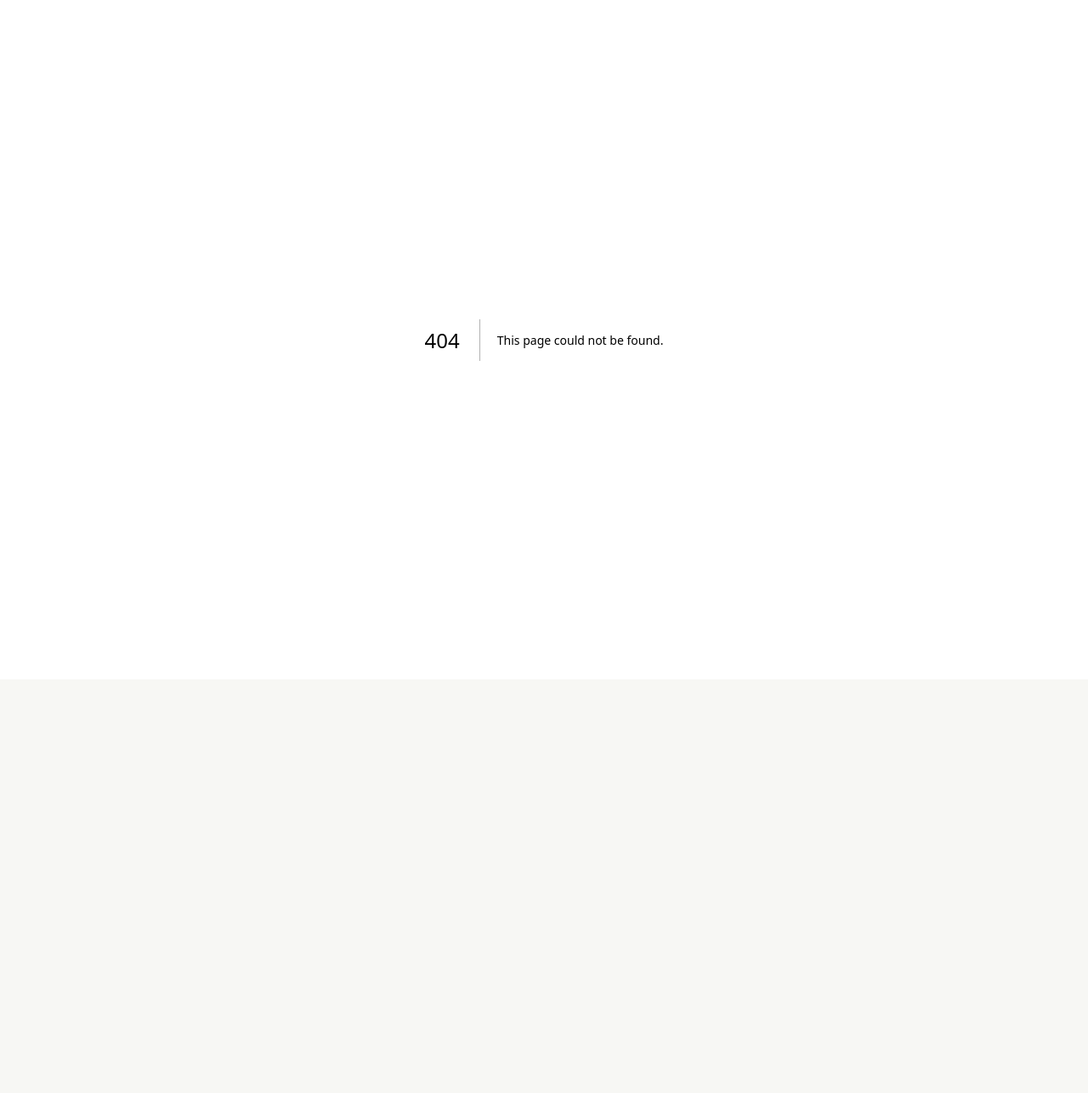
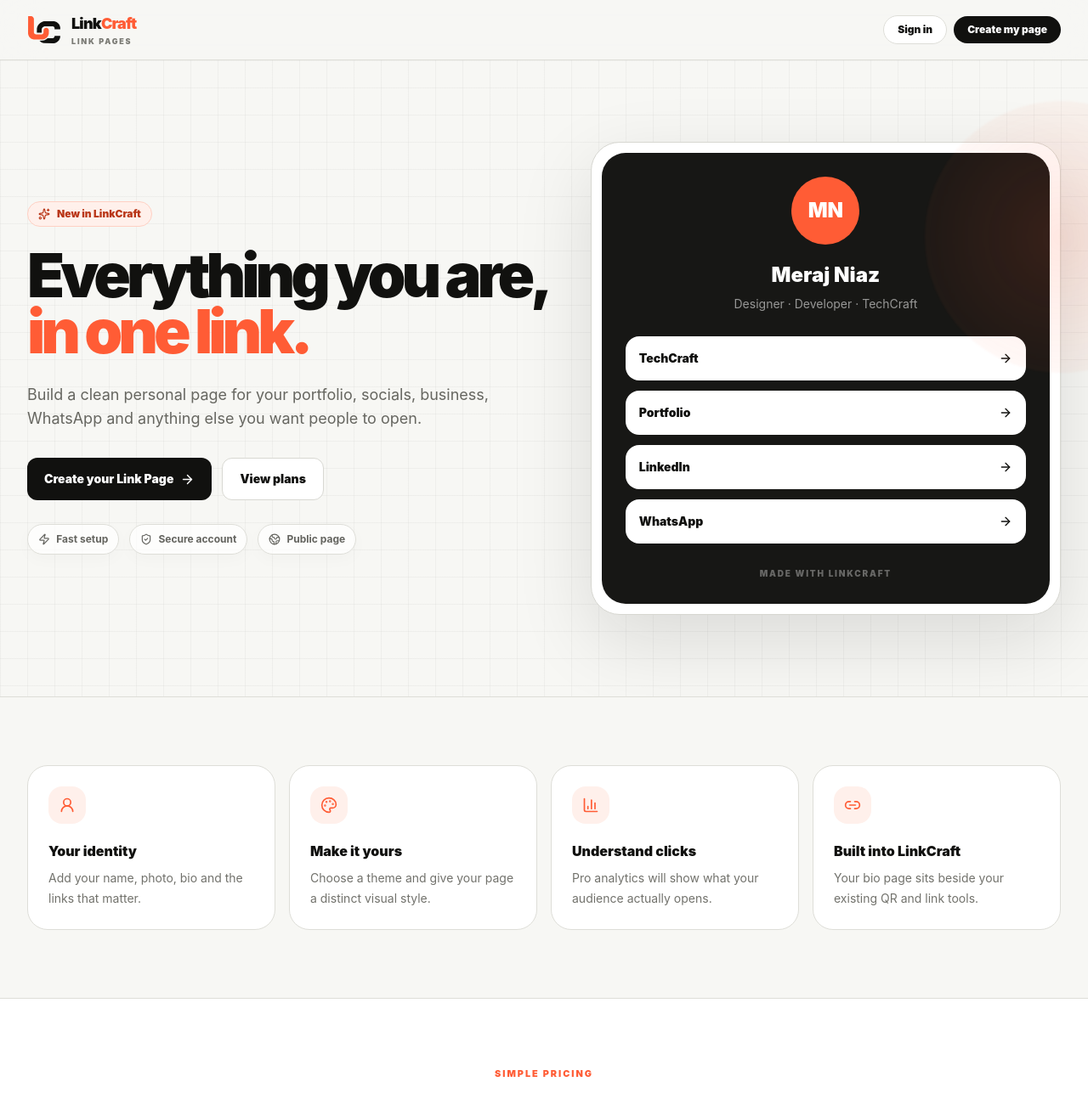
Before and after one commit to merajNizBaloch/LinkCraft, a Next.js app: page /link-page in a window 1280 px wide. Before the commit this address had no page. Shown: the top 1287 px of the page at 85% size. Before the commit the page ends 800 px from the top, so only its background shows below. Built offline with nearby package versions, Linux system fonts and the light colour scheme.

Commit message:
Add Link Page product landing page

```diff
--- /dev/null
+++ b/app/link-page/page.tsx
@@ -0,0 +1,162 @@
+import {
+  ArrowRight,
+  BarChart3,
+  Check,
+  Crown,
+  Globe2,
+  Link2,
+  Palette,
+  ShieldCheck,
+  Sparkles,
+  UserRound,
+  Zap,
+} from "lucide-react";
+import Image from "next/image";
+import Link from "next/link";
+
+const freeFeatures = [
+  "1 public Link Page",
+  "Unlimited profile links",
+  "Basic themes",
+  "Social and business links",
+  "Shareable LinkCraft URL",
+  "LinkCraft branding",
+];
+
+const proFeatures = [
+  "Everything in Free",
+  "Premium themes",
+  "Remove LinkCraft branding",
+  "Advanced analytics",
+  "Scheduled links",
+  "Custom domain support",
+];
+
+export default function LinkPageLanding() {
+  return (
+    <main className="min-h-screen bg-[#f7f7f4] text-[#11110f]">
+      <header className="sticky top-0 z-50 border-b border-[#deded8] bg-[#f7f7f4]/90 backdrop-blur-xl">
+        <div className="mx-auto flex max-w-7xl items-center justify-between px-5 py-3.5 md:px-8">
+          <Link href="/" className="flex items-center gap-3">
+            <Image src="/linkcraft-mark.svg" alt="" width={40} height={40} priority />
+            <div>
+              <div className="text-lg font-black tracking-[-0.045em]">
+                Link<span className="text-[#ff5c35]">Craft</span>
+              </div>
+              <div className="text-[9px] font-black uppercase tracking-[0.2em] text-[#7a7a74]">Link Pages</div>
+            </div>
+          </Link>
+          <div className="flex items-center gap-2">
+            <Link href="/login" className="rounded-full border border-[#deded8] bg-white px-4 py-2 text-xs font-black">
+              Sign in
+            </Link>
+            <Link href="/link-page/dashboard" className="rounded-full bg-[#11110f] px-4 py-2 text-xs font-black text-white transition hover:-translate-y-0.5 hover:bg-[#ff5c35]">
+              Create my page
+            </Link>
+          </div>
+        </div>
+      </header>
+
+      <section className="link-grid relative overflow-hidden border-b border-[#deded8]">
+        <div className="hero-orb hero-orb-one" />
+        <div className="mx-auto grid max-w-7xl gap-12 px-5 py-16 md:px-8 md:py-24 lg:grid-cols-[1fr_.9fr] lg:items-center">
+          <div>
+            <div className="inline-flex items-center gap-2 rounded-full border border-[#ffd0c3] bg-[#fff0eb] px-3 py-1.5 text-xs font-black text-[#b93617]">
+              <Sparkles size={14} /> New in LinkCraft
+            </div>
+            <h1 className="mt-6 max-w-4xl text-5xl font-black leading-[0.92] tracking-[-0.07em] sm:text-6xl md:text-7xl">
+              Everything you are,
+              <br />
+              <span className="text-[#ff5c35]">in one link.</span>
+            </h1>
+            <p className="mt-7 max-w-2xl text-base leading-7 text-[#666660] md:text-lg">
+              Build a clean personal page for your portfolio, socials, business, WhatsApp and anything else you want people to open.
+            </p>
+            <div className="mt-8 flex flex-wrap gap-3">
+              <Link href="/link-page/dashboard" className="inline-flex items-center gap-2 rounded-xl bg-[#11110f] px-5 py-3.5 text-sm font-black text-white transition hover:-translate-y-0.5 hover:bg-[#ff5c35]">
+                Create your Link Page <ArrowRight size={17} />
+              </Link>
+              <a href="#pricing" className="inline-flex items-center gap-2 rounded-xl border border-[#d8d8d2] bg-white px-5 py-3.5 text-sm font-black">
+                View plans
+              </a>
+            </div>
+            <div className="mt-7 flex flex-wrap gap-3 text-xs font-bold text-[#64645f]">
+              <span className="proof-pill"><Zap size={14} /> Fast setup</span>
+              <span className="proof-pill"><ShieldCheck size={14} /> Secure account</span>
+              <span className="proof-pill"><Globe2 size={14} /> Public page</span>
+            </div>
+          </div>
+
+          <div className="rounded-[34px] border border-[#d7d7d1] bg-white p-3 shadow-[0_30px_90px_rgba(17,17,15,.12)]">
+            <div className="rounded-[28px] bg-[#171715] p-7 text-center text-white">
+              <div className="mx-auto grid h-20 w-20 place-items-center rounded-full bg-[#ff5c35] text-2xl font-black">MN</div>
+              <h2 className="mt-5 text-2xl font-black">Meraj Niaz</h2>
+              <p className="mt-2 text-sm text-white/55">Designer · Developer · TechCraft</p>
+              <div className="mt-7 grid gap-3">
+                {["TechCraft", "Portfolio", "LinkedIn", "WhatsApp"].map((label) => (
+                  <div key={label} className="flex items-center justify-between rounded-2xl bg-white px-4 py-4 text-left text-sm font-black text-[#11110f]">
+                    <span>{label}</span><ArrowRight size={16} />
+                  </div>
+                ))}
+              </div>
+              <div className="mt-7 text-[10px] font-black uppercase tracking-[0.18em] text-white/35">
+                Made with LinkCraft
+              </div>
+            </div>
+          </div>
+        </div>
+      </section>
+
+      <section className="mx-auto max-w-7xl px-5 py-16 md:px-8 md:py-20">
+        <div className="grid gap-4 md:grid-cols-2 lg:grid-cols-4">
+          {[
+            [UserRound, "Your identity", "Add your name, photo, bio and the links that matter."],
+            [Palette, "Make it yours", "Choose a theme and give your page a distinct visual style."],
+            [BarChart3, "Understand clicks", "Pro analytics will show what your audience actually opens."],
+            [Link2, "Built into LinkCraft", "Your bio page sits beside your existing QR and link tools."],
+          ].map(([Icon, title, copy]) => {
+            const FeatureIcon = Icon as typeof UserRound;
+            return (
+              <div key={title as string} className="feature-card rounded-[24px] border border-[#deded8] bg-white p-6">
+                <div className="grid h-11 w-11 place-items-center rounded-2xl bg-[#fff0eb] text-[#ff5c35]"><FeatureIcon size={20} /></div>
+                <h3 className="mt-5 text-base font-black">{title as string}</h3>
+                <p className="mt-2 text-sm leading-6 text-[#72726c]">{copy as string}</p>
+              </div>
+            );
+          })}
+        </div>
+      </section>
+
+      <section id="pricing" className="border-y border-[#deded8] bg-white">
+        <div className="mx-auto max-w-6xl px-5 py-16 md:px-8 md:py-20">
+          <div className="text-center">
+            <div className="section-kicker">Simple pricing</div>
+            <h2 className="mt-3 text-4xl font-black tracking-[-0.055em]">Start free. Upgrade when your page grows.</h2>
+          </div>
+          <div className="mx-auto mt-10 grid max-w-4xl gap-5 md:grid-cols-2">
+            <div className="rounded-[30px] border border-[#deded8] bg-[#fafaf8] p-7">
+              <div className="text-sm font-black">Free</div>
+              <div className="mt-4 text-4xl font-black tracking-[-0.05em]">Rs. 0</div>
+              <p className="mt-2 text-sm text-[#72726c]">Everything needed for a polished personal Link Page.</p>
+              <div className="mt-7 grid gap-3">
+                {freeFeatures.map((feature) => <div key={feature} className="flex items-center gap-2 text-sm font-semibold"><Check size={16} className="text-[#5f9d52]" />{feature}</div>)}
+              </div>
+              <Link href="/link-page/dashboard" className="mt-8 flex items-center justify-center rounded-xl border border-[#d8d8d2] bg-white px-4 py-3 text-sm font-black">Create free page</Link>
+            </div>
+
+            <div className="relative overflow-hidden rounded-[30px] bg-[#11110f] p-7 text-white shadow-[0_25px_70px_rgba(17,17,15,.18)]">
+              <div className="absolute right-0 top-0 rounded-bl-2xl bg-[#ff5c35] px-4 py-2 text-[10px] font-black uppercase tracking-[0.16em]">Pro</div>
+              <div className="flex items-center gap-2 text-sm font-black"><Crown size={17} className="text-[#ff7a59]" /> LinkCraft Pro</div>
+              <div className="mt-4 text-4xl font-black tracking-[-0.05em]">Rs. 499<span className="text-base text-white/45"> / month</span></div>
+              <p className="mt-2 text-sm text-white/50">For creators, professionals and businesses that want more control.</p>
+              <div className="mt-7 grid gap-3">
+                {proFeatures.map((feature) => <div key={feature} className="flex items-center gap-2 text-sm font-semibold"><Check size={16} className="text-[#ff7a59]" />{feature}</div>)}
+              </div>
+              <Link href="/link-page/dashboard" className="mt-8 flex items-center justify-center rounded-xl bg-white px-4 py-3 text-sm font-black text-[#11110f]">Start with Free</Link>
+            </div>
+          </div>
+        </div>
+      </section>
+    </main>
+  );
+}
```
